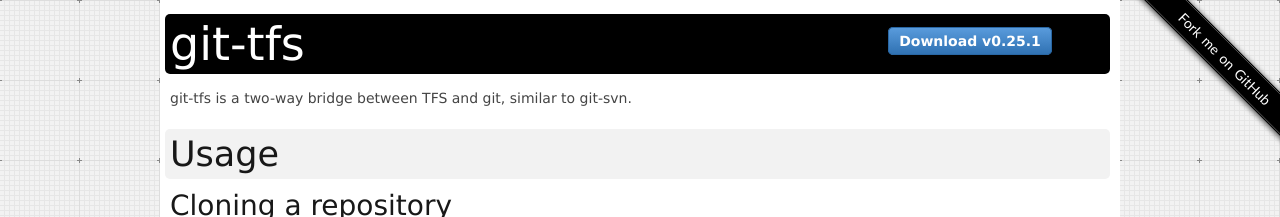
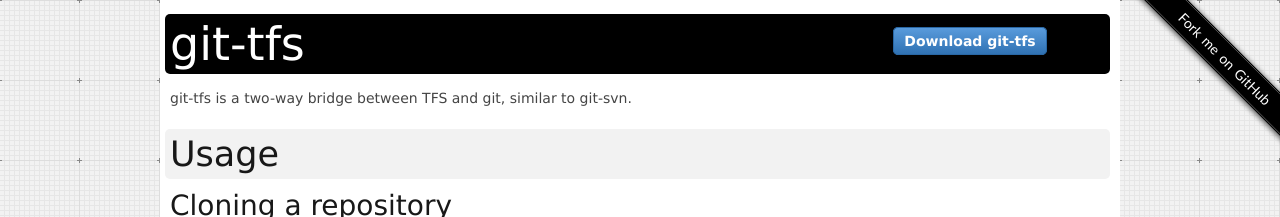
Before and after one commit to git-tfs/git-tfs.github.com, a Jekyll site: the page built from index.md, in a window 1280 px wide. Shown: the top 217 px of the page. Built offline with Jekyll 4.4.1, drawn with Linux system fonts in a browser that asks for light colours; nearby versions of some CDN libraries; comment, search, counter and statistics services are not loaded; part of the change alters nothing that is shown.

Commit message:
Always up to date download button

```diff
--- a/_includes/download_button.html
+++ b/_includes/download_button.html
@@ -1 +1,13 @@
-<a href="https://github.com/git-tfs/git-tfs/releases/download/v0.25.1/GitTfs-0.25.1.zip" class="download-button">Download v0.25.1</a>
+<a id="download-button" href="https://github.com/git-tfs/git-tfs/releases/latest" class="download-button">Download git-tfs</a>
+<script>
+var req = new XMLHttpRequest();
+req.open("GET", "https://api.github.com/repos/git-tfs/git-tfs/releases/latest",true);
+req.onload = function () {
+	var latestRelease = JSON.parse(req.responseText);
+	var zip = latestRelease.assets[0].browser_download_url;
+	var button = document.getElementById('download-button');
+	button.setAttribute('href',zip);
+	button.innerHTML='Download ' + latestRelease.name;
+}
+req.send(null);
+</script>
```
